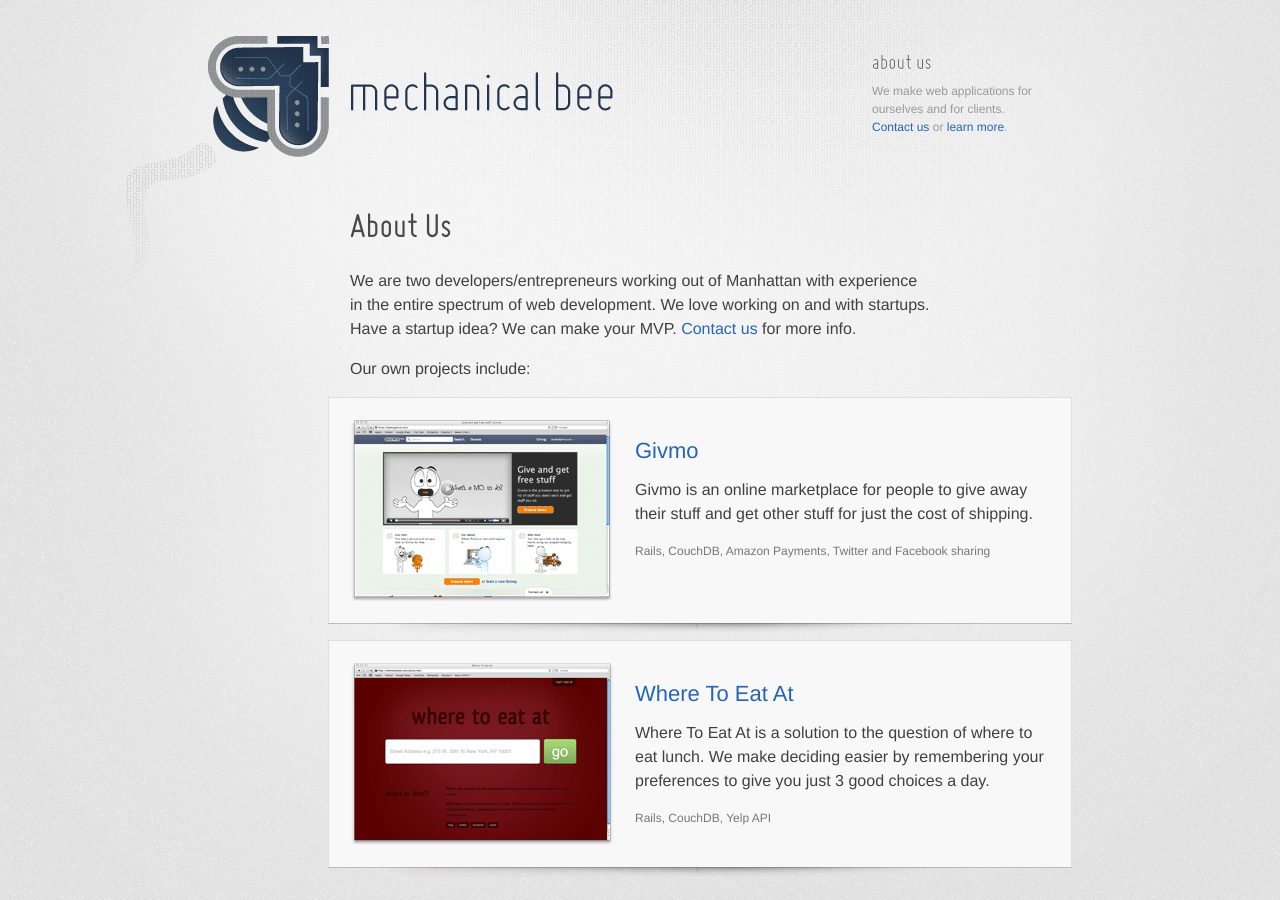
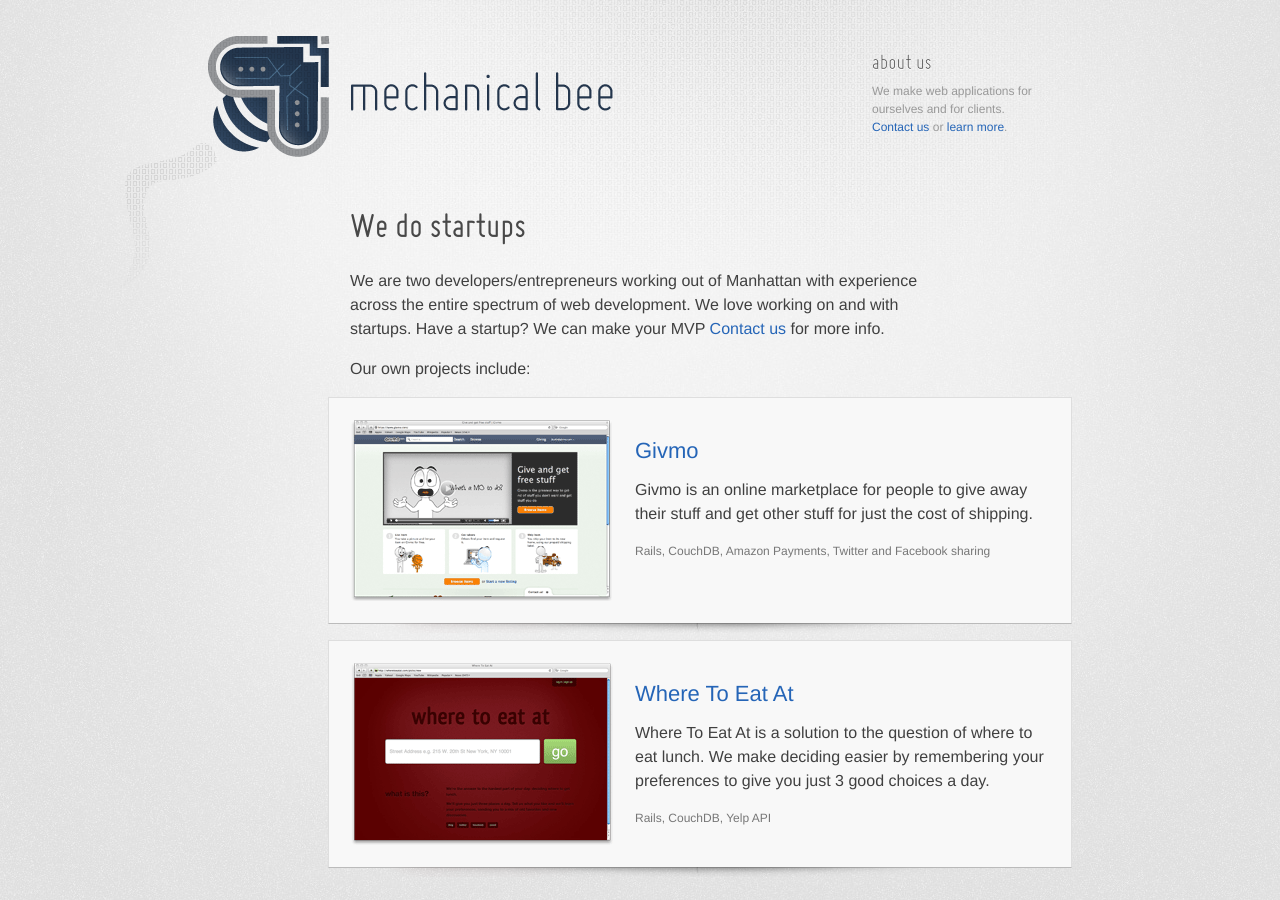
Before and after one commit to mechbee/mechbee.github.com, a Jekyll site: the page built from about.html, in a window 1280 px wide and 900 px high. Built offline with Jekyll 4.4.1, drawn with Linux system fonts in a browser that asks for light colours.

Commit message:
tweak about title

```diff
--- a/about.html
+++ b/about.html
@@ -4,8 +4,8 @@
 ---
 
 <div class="page">
-  <h1>About Us</h1>
-  <p>We are two developers/entrepreneurs working out of Manhattan with experience in the entire spectrum of web development. We love working on and with startups. Have a startup idea? We can make your MVP.
+  <h1>We do startups</h1>
+  <p>We are two developers/entrepreneurs working out of Manhattan with experience across the entire spectrum of web development. We love working on and with startups. Have a startup? We can make your MVP
   <script type="text/javascript">
   //<![CDATA[
   <!--
```
